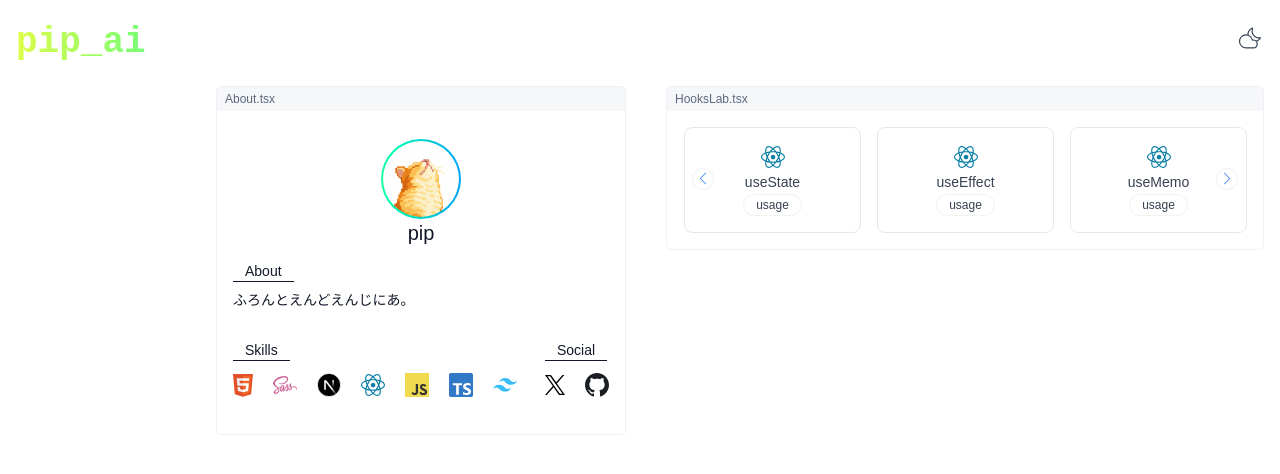
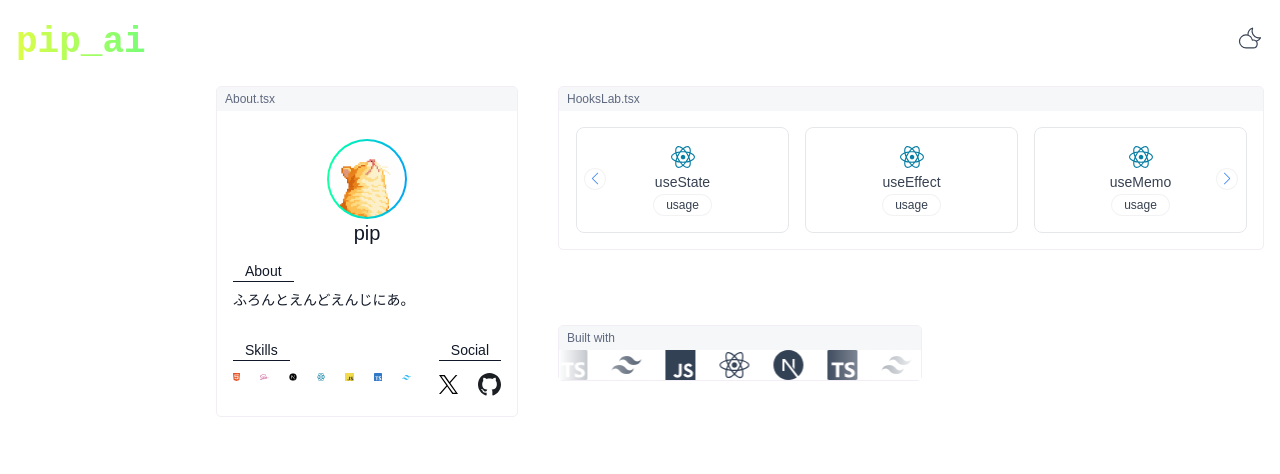
Before and after one commit to pipF-a/pip_ai, a Next.js app: page / in a window 1280 px wide. Shown: the top 474 px of the page. Built offline with nearby package versions, Linux system fonts and the light colour scheme; a web font is replaced by a local one.

Commit message:
builtwithセクションを追加

```diff
--- a/package.json
+++ b/package.json
@@ -15,6 +15,7 @@
     "next": "15.4.6",
     "react": "19.1.0",
     "react-dom": "19.1.0",
+    "react-fast-marquee": "^1.6.5",
     "react-icons": "^5.5.0",
     "react-syntax-highlighter": "^15.6.3",
     "swiper": "^11.2.10"
--- a/src/app/page.tsx
+++ b/src/app/page.tsx
@@ -1,4 +1,5 @@
 import { About } from "@/components/About";
+import { Builtwith } from "@/components/Builtwith";
 import { Header } from "@/components/Header";
 import { HoolsLab } from "@/components/HooksLab";
 import { PageOverlay } from "@/components/PageOverlay";
@@ -11,9 +12,10 @@ export default function Home() {
         <main className="w-full lg:grid lg:grid-cols-[200px_1fr] min-h-0 max-w-[1470px] mx-auto relative grid-cols-1 px-4">
           <aside className="hidden md:overflow-y-auto lg:block">
           </aside>
-          <section className="w-full mx-auto block gap-10 md:grid-cols-[410px_1fr] max-w-[1200px] grid-cols-2 sm:grid">
+          <section className="w-full mx-auto block gap-10 md:grid-cols-[1fr_1fr_1fr] max-w-[1200px] grid-cols-2 sm:grid">
             <About/>
             <HoolsLab />
+            <Builtwith/>
           </section>
         </main>
       </div>
--- /dev/null
+++ b/src/components/Builtwith.tsx
@@ -0,0 +1,61 @@
+'use client'
+
+import { useDarkMode } from "@/hooks/useDarkMode";
+import { getBuiltwithData } from "@/data/builtwith";
+import Marquee from 'react-fast-marquee';
+import clsx from "clsx";
+
+
+
+export const Builtwith = () => {
+  const { isDarkMode } = useDarkMode();
+  const builtwithData = getBuiltwithData();
+  const items = builtwithData.items;
+
+  return (
+    <div
+      className={clsx(
+        'rounded-[5px]',
+        'border',
+        'border-solid',
+        'md:max-w-[364px]',
+        'w-full',
+        'h-fit',
+        isDarkMode ? 'border-[#26282f]' : 'border-[#f3edf5]'
+      )}
+    >
+      <div className={clsx(
+        'text-xs',
+        isDarkMode ? 'bg-[#23272f]': 'bg-[#f6f7f9]',
+        'rounded-tl-[3px]',
+        'rounded-tr-[3px]',
+        'py-1',
+        'px-2'
+      )}>
+        <h2 className={clsx( isDarkMode ? 'text-[#99a1b3]' : 'text-[#5e687e]')}>Built with</h2>
+      </div>
+      <div className={clsx('p-[35]')}>
+        <Marquee
+          gradient={true}
+          gradientWidth={100}
+          speed={20}
+          pauseOnHover
+          autoFill
+        >
+          {items.map(({ icon: Icon }, index) => (
+            <div key={index} className={clsx('flex', 'items-center', 'gap-2', 'mr-6')}>
+              <Icon
+                className={clsx(
+                  'transition-colors',
+                  'duration-300',
+                  isDarkMode ? 'text-[#cbd5e1] hover:text-white' : 'text-[#334155] hover:text-[#1e293b]'
+                )}
+                size={30}
+              />
+            </div>
+          ))}
+        </Marquee>
+      </div>
+    </div>
+  )
+}
--- /dev/null
+++ b/src/data/builtwith.ts
@@ -0,0 +1,22 @@
+import { IconType } from 'react-icons';
+import { FaReact } from 'react-icons/fa';
+import { SiNextdotjs, SiTypescript, SiTailwindcss, SiJavascript } from 'react-icons/si';
+
+export interface BuiltwithItem {
+  icon: IconType;
+  label: string;
+}
+
+export interface Builtwith {
+  items: BuiltwithItem[];
+}
+
+export const getBuiltwithData = (): Builtwith => ({
+  items: [
+    { icon: FaReact, label: 'React' },
+    { icon: SiNextdotjs, label: 'Next.js' },
+    { icon: SiTypescript, label: 'TypeScript' },
+    { icon: SiTailwindcss, label: 'Tailwind CSS' },
+    { icon: SiJavascript, label: 'JavaScript' },
+  ],
+});
```
Also changed, not shown: 1 other file (tests, documents, lock files or other folders).
